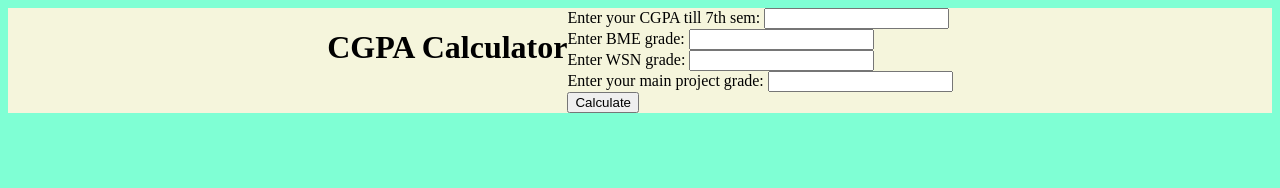
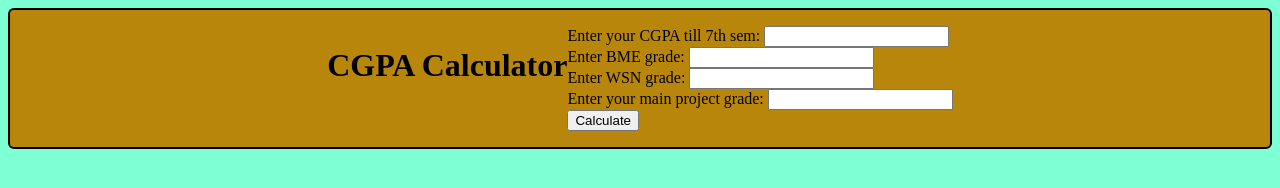
Before and after one commit to Ganeshchirathapudi/CGPA, a plain HTML site: page index.html in a window 1280 px wide. Drawn offline with Linux system fonts and the light colour scheme.

Commit message:
Update styles.css

```diff
--- a/styles.css
+++ b/styles.css
@@ -1,8 +1,13 @@
 body{
   background-color:aquamarine;
+  display:flex;
+  flex-direction:column;
 }
 .container{
+  padding:1rem;
   display:flex;
   justify-content:center;
-  background-color:beige;
+  background-color:#b8860b;
+  border:2px solid black;
+  border-radius:6px
 }
```
